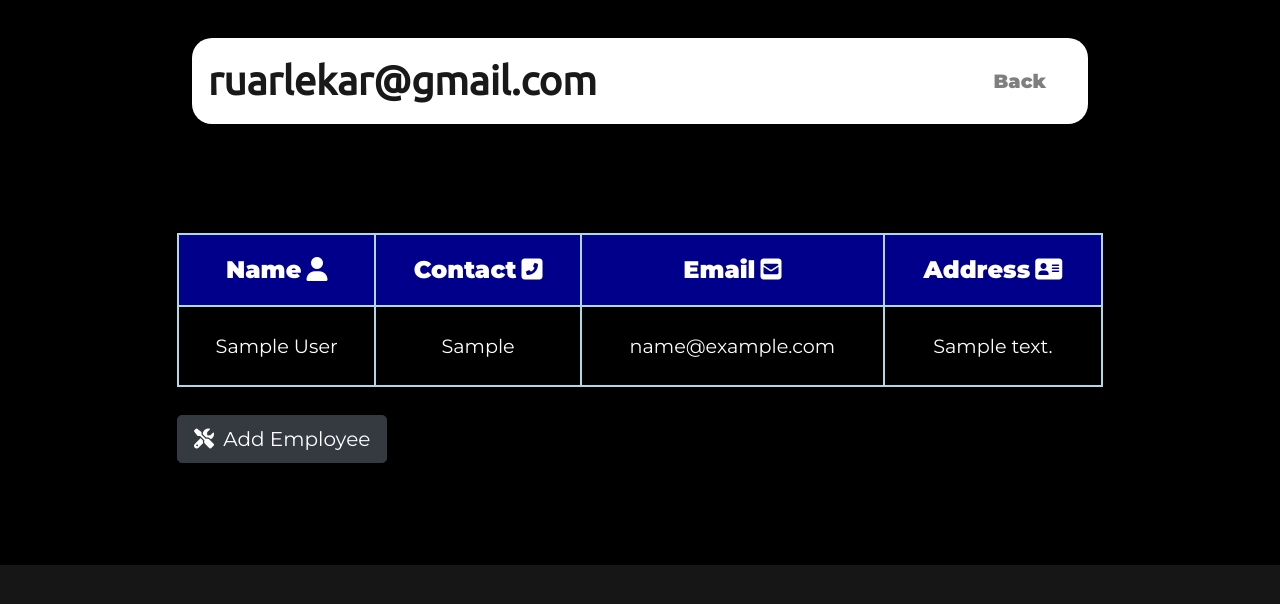
After one commit to AishwaryaGanesh23/VehicleServicing, a PHP site: page /displayEmp.php in a window 1280 px wide. The commit adds this page. Shown: the top 604 px of the page. Run offline with PHP 8.4, Linux system fonts and the light colour scheme; a user stored in the database is signed in; tables that the repository leaves empty or names only in its code hold one stand-in row (values such as "Sample post"); some libraries are stand-ins or nearby versions.

Commit message:
3rd sprint Admin functionalities

```diff
--- a/ServiceCenter/css/style.css
+++ b/ServiceCenter/css/style.css
@@ -3,7 +3,7 @@
 }
 
 body {
-  background-color: #1bd3ab;
+  background-color: #161616;
 }
 
 .img img {
@@ -127,9 +127,14 @@ input[type="date"]:focus::-webkit-datetime-edit {
 
 /*Login Page*/
 
+.login_head {
+  font-size: 40px;
+  color: rgb(182, 182, 182);
+}
+
 .login_container {
   height: 100vh;
-  background-color: #1bd3ab;
+  background-color: #161616;
 }
 
 .login_fields {
@@ -144,7 +149,7 @@ input[type="date"]:focus::-webkit-datetime-edit {
   width: 100%;
   height: 100vh;
   display: flex;
-  background-color: #1bd3ab;
+  background-color: #161616;
 }
 
 .register_image {
@@ -239,7 +244,7 @@ input[type="date"]:focus::-webkit-datetime-edit {
 .profile_right {
   width: 80%;
   height: 100vh;
-  background-color: #97dea9;
+  background-color: #161616;
 }
 
 #profile-text {
--- /dev/null
+++ b/ServiceCenter/displayEmp.php
@@ -0,0 +1,105 @@
+<?php
+
+session_start();
+
+require 'config/connect.php';
+
+$email = $_SESSION['email'];
+$type = $_SESSION['type'];
+
+$chk_sql = mysqli_query($connect, "select * from employee");
+
+?>
+
+<!DOCTYPE html>
+<html>
+
+<head>
+    <meta charset="utf-8">
+    <title>Customer Appointments</title>
+
+    <!-- Google Fonts -->
+    <link href="https://fonts.googleapis.com/css?family=Montserrat:400,900|Ubuntu&display=swap" rel="stylesheet">
+
+    <!-- Css and bootstrap Stylesheets -->
+    <link rel="stylesheet" href="https://stackpath.bootstrapcdn.com/bootstrap/4.3.1/css/bootstrap.min.css" integrity="sha384-ggOyR0iXCbMQv3Xipma34MD+dH/1fQ784/j6cY/iJTQUOhcWr7x9JvoRxT2MZw1T" crossorigin="anonymous">
+    <link rel="stylesheet" href="css/profile.css">
+    <link rel="stylesheet" href="css/style.css">
+
+    <!-- Font Awesome -->
+    <script src="https://kit.fontawesome.com/40419ae504.js" crossorigin="anonymous"></script>
+
+    <!-- Bootstrap Scripts -->
+    <script src="https://code.jquery.com/jquery-3.3.1.slim.min.js" integrity="sha384-q8i/X+965DzO0rT7abK41JStQIAqVgRVzpbzo5smXKp4YfRvH+8abtTE1Pi6jizo" crossorigin="anonymous"></script>
+    <script src="https://cdnjs.cloudflare.com/ajax/libs/popper.js/1.14.7/umd/popper.min.js" integrity="sha384-UO2eT0CpHqdSJQ6hJty5KVphtPhzWj9WO1clHTMGa3JDZwrnQq4sF86dIHNDz0W1" crossorigin="anonymous"></script>
+    <script src="https://stackpath.bootstrapcdn.com/bootstrap/4.3.1/js/bootstrap.min.js" integrity="sha384-JjSmVgyd0p3pXB1rRibZUAYoIIy6OrQ6VrjIEaFf/nJGzIxFDsf4x0xIM+B07jRM" crossorigin="anonymous"></script>
+
+    <script src="js/jquery_1.js"></script>
+    <script src="js/jquery_ui.js"></script>
+    <script src="js/admin.js"></script>
+
+</head>
+
+<body>
+
+    <section id="title">
+
+        <div class="containers-fluid">
+            <!-- Nav Bar -->
+            <nav class="navbar navbar-expand-lg navbar-light  ">
+                <a class="navbar-brand" href="" id="username" value="">
+                    <?php
+                    echo $_SESSION['email'];
+                    ?>
+                </a>
+                <button class="navbar-toggler" type="button" data-toggle="collapse" data-target="#navbarSupportedContent" aria-controls="navbarSupportedContent" aria-expanded="false" aria-label="Toggle navigation">
+                    <span class="navbar-toggler-icon"></span>
+                </button>
+
+                <div class="collapse navbar-collapse" id="navbarSupportedContent">
+                    <ul class="navbar-nav ml-auto">
+                        <li class="nav-item">
+                            <a class="nav-link" href="adminProfile.php" id="back">Back</a>
+                        </li>
+                    </ul>
+                </div>
+            </nav>
+
+            <div class="row">
+                <table class="user-details">
+                    <tr>
+                        <th>Name<i class="fa fa-user " style="margin-left: 5px;margin-top: 5px;"></i></th>
+                        <th>Contact<i class="fas fa-phone-square-alt" style="margin-left: 5px;margin-top: 5px;"></i></th>
+                        <th>Email<i class="fas fas fa-envelope-square" style="margin-left: 5px;margin-top: 5px;"></i></th>
+                        <th>Address<i class="fas fa-address-card" style="margin-left: 5px;margin-top: 5px;"></i></th>
+
+                    </tr>
+                    <?php
+                    while ($emp_data = mysqli_fetch_array($chk_sql)) {
+                        $empname = $emp_data['employee_name'];
+                        $empcontno = $emp_data['employee_contact'];
+                        $empemail = $emp_data['employee_email'];
+                        $empaddress = $emp_data['employee_address'];
+                    ?>
+                        <tr>
+                            <td><?php echo $empname; ?></td>
+                            <td><?php echo $empcontno; ?></td>
+                            <td><?php echo $empemail; ?></td>
+                            <td><?php echo $empaddress; ?></td>
+
+                        </tr>
+                    <?php
+                    }
+                    ?>
+                </table>
+
+                <button type="button" class="btn btn-dark btn-lg" style="margin-top: 3%;" id="add_Employee"><i class="fas fa-tools" style="margin-right: 4px;"></i> Add Employee</button>
+
+            </div>
+        </div>
+    </section>
+
+
+</body>
+
+</html>
--- a/ServiceCenter/js/admin.js
+++ b/ServiceCenter/js/admin.js
@@ -1,5 +1,149 @@
-$(document).ready(function(){
+$(document).ready(function () {
+
+    $("#add_Employee").on('click', function () {
+        window.location.href = "addemp.php";
+    })
+
+    $("#reg_emp").on('click', function (e) {
+
+        e.preventDefault();
+
+        var name = $("#employee_name").val();
+        var contNo = $("#employee_contact").val();
+
+        if (name == "") {
+            $("#nameError").html("Name is Required");
+            $("#nameError").css('color', 'red');
+            $("#nameError").css('font-size', '0.7rem');
+            return (false);
+        } else if (!(checkfochar(name))) {
+            $("#nameError").html('Enter Valid Name');
+            $("#nameError").css('color', 'red');
+            $("#nameError").css('font-size', '0.7rem');
+            return (false);
+        }
+        else {
+            $("#nameError").html('');
+        }
+
+        if (contNo == "") {
+            $("#contactError").html('Mobile Number Required*');
+            $("#contactError").css('color', 'red');
+            $("#contactError").css('font-size', '0.7rem');
+            return (false);
+        }
+        else if (contNo.length !== 10) {
+            $("#contactError").html('Enter 10 digits only');
+            $("#contactError").css('color', 'red');
+            $("#contactError").css('font-size', '0.7rem');
+            return (false);
+        }
+        else {
+            $("#contactError").html('');
+        }
+
+        var email = $("#employee_email").val();
+
+        if (email == "") {
+            $("#emailError").html('Email Required*');
+            $("#emailError").css('color', 'red');
+            $("#emailError").css('font-size', '0.7rem');
+            return (false);
+        }
+
+        else if (!(checkemail(email))) {
+            $("#emailError").html('Enter Valid Email*');
+            $("#emailError").css('color', 'red');
+            $("#emailError").css('font-size', '0.7rem');
+            return (false);
+        }
+        else {
+            $("#emailError").html('');
+        }
+
+        var password = $("#employee_password").val();
+
+        if (password == "") {
+            $("#passwordError").html('Password Required*');
+            $("#passwordError").css('color', 'red');
+            $("#passwordError").css('font-size', '0.7rem');
+            return (false);
+        }
+        else if (password.length < 6) {
+            $("#passwordError").html('Password length should be more than 6*');
+            $("#passwordError").css('color', 'red');
+            $("#passwordError").css('font-size', '0.7rem');
+            return (false);
+        }
+        else {
+
+            $("#passwordError").html('');
+
+        }
+
+        var address = $("#employee_address").val();
+
+        if (address == "") {
+            $("#addressError").html('Address Required*');
+            $("#addressError").css('color', 'red');
+            $("#addressError").css('font-size', '0.7rem');
+            return (false);
+        } else {
+            $("#addressError").html('');
+        }
+
+        $.ajax({
+            type: 'POST',
+            url: 'web_services/addEmp.php',
+            data: $("#emp_reg_form").serialize(),
+            success: function (result) {
+                // alert(result.status);
+                if (result.status == 'duplicate') {
+                    // alert(result.status);
+                    $("#emailError").html("Email already exist. Please try another email.");
+                    $("#emailError").css('color', 'red');
+                    $("#emailError").css('font-size', '0.7rem');
+
+                }
+                else if (result.status == 'failed') {
+                    // alert(result.status);
+                    $("$emailError").html("Oops something went wrong. Please contact the admin. Sorry for the inconvinience");
+                }
+                else if (result.status == 'success') {
+                    // alert(result.status);
+                    // $("#reg_msg").html("Registration Successfull. Try logging in.");
+                    document.cookie = "email=" + email + "?";
+                    alert("Employee has been added!")
+                    window.location.href = "adminProfile.php";
+                }
+            },
+            error: function (xhr, status, error) {
+                alert("error: " + error);
+            }
+        })
+
+    })
+
+})
 
 
+function checkforspchar(string) {
+    return /[~`!#$%\^&*+=\-\[\]\\';.,/{}|\\":<>\?]/g.test(string);
+}
 
-})
+function checkforno(string) {
+    return /\d/.test(string);
+}
+
+function checkfochar(string) {
+    return /^[a-z][a-z\s]*$/i.test(string);
+}
+
+function checkforregno(string) {
+    return /^[A-Z]{2}[/][0-9]{2}[/][A-Z]{0,2}[/][0-9]{4}$/i.test(string);
+}
+
+function checkemail(string) {
+    const re = /^(([^<>()[\]\\.,;:\s@\"]+(\.[^<>()[\]\\.,;:\s@\"]+)*)|(\".+\"))@((\[[0-9]{1,3}\.[0-9]{1,3}\.[0-9]{1,3}\.[0-9]{1,3}\])|(([a-zA-Z\-0-9]+\.)+[a-zA-Z]{2,}))$/;
+    return re.test(string);
+}
```
Also changed, not shown: ServiceCenter/addemp.php (+12 -5 lines), ServiceCenter/admin/mainpage.php (added, +69 -0 lines), ServiceCenter/adminProfile.php (+9 -10 lines), ServiceCenter/displayCust.php (added, +103 -0 lines), ServiceCenter/index.php (+6 -10 lines), ServiceCenter/web_services/addEmp.php (added, +33 -0 lines).
